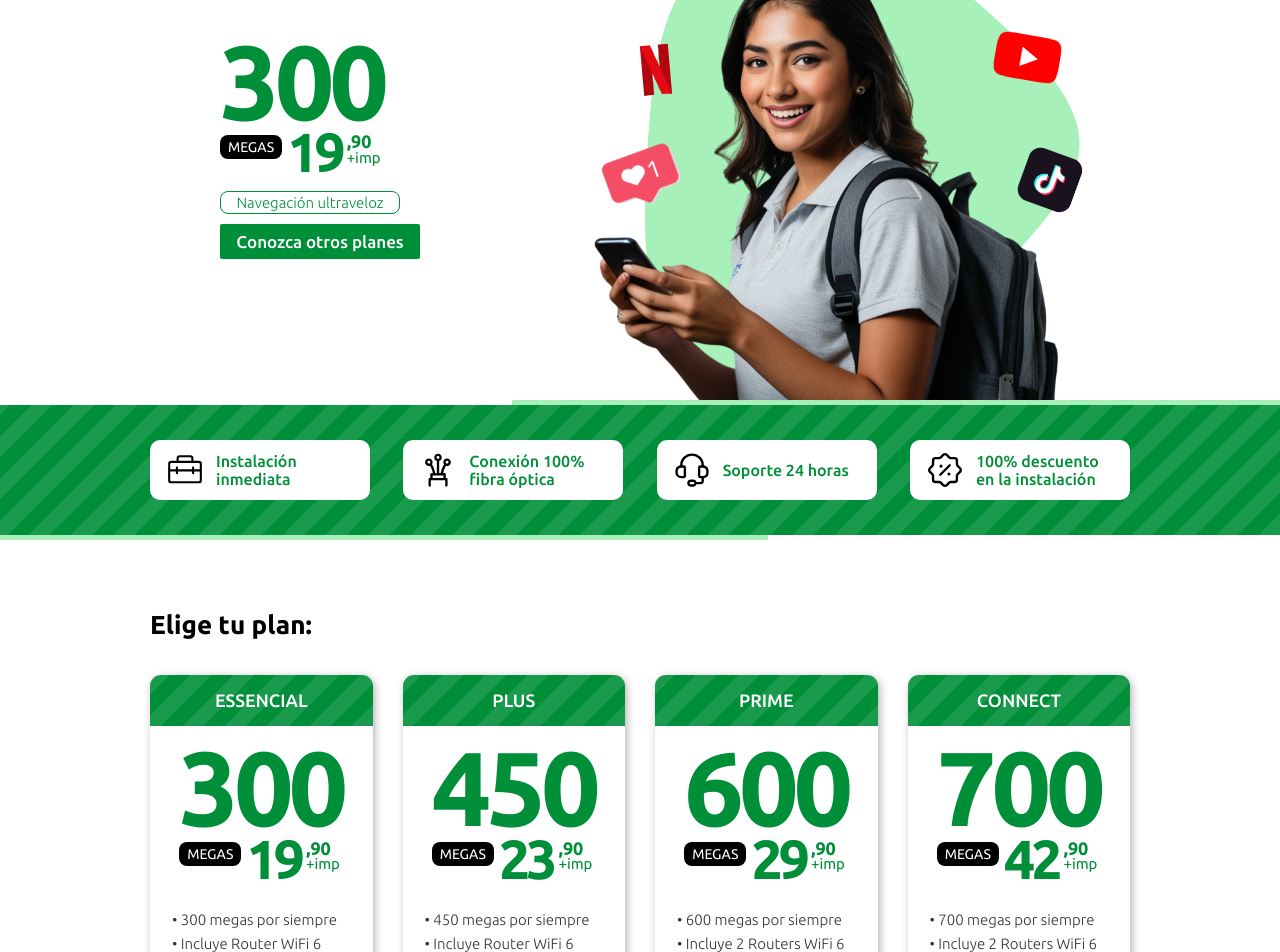
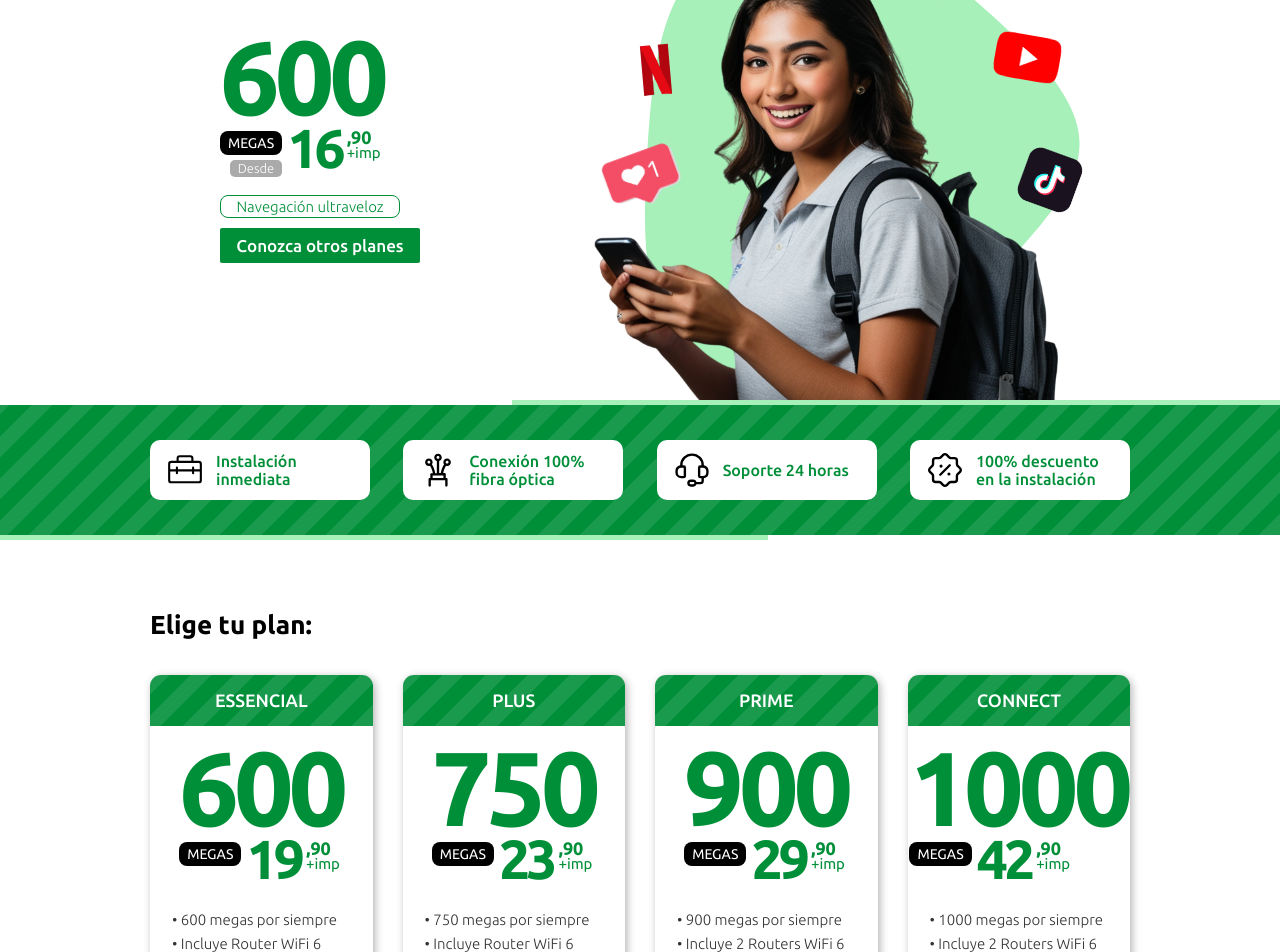
Before and after one commit to paasmal/bambu, a Next.js app: page / in a window 1280 px wide. Shown: the part 160-1112 px from the top of the page. Built offline with nearby package versions, Linux system fonts and the light colour scheme; no server answers.

Commit message:
version 0.4.16

```diff
--- a/componentes/Hero.js
+++ b/componentes/Hero.js
@@ -17,8 +17,8 @@ export default function Hero({ onScrollPlanes }){
             </div>
             <div className='plan'>
                 <PlanViewer
-                    ancho='300'
-                    precio={[19, 90]}
+                    ancho='600'
+                    precio={[16, 90]}
                     main
                 />
                 <p className='veloz'>Navegación ultraveloz</p>
--- a/componentes/PlanViewer.js
+++ b/componentes/PlanViewer.js
@@ -3,12 +3,16 @@ export default function PlanViewer({ ancho, precio, main }){
         <article>
             <p className='band'>{ancho}</p>
             <div className='cont-price'>
-                <p className='pm'>MEGAS</p>
+                <div className='dis'>
+                    <p className='pm'>MEGAS</p>
+                    {main && <p className='desde'>Desde</p>}
+                </div>
                 <div className='price'>
                     <p className='high'>{precio[0]}</p>
                     <div>
                         <p className='ctvs'>,{precio[1]}</p>
                         <p className='imp'>+imp</p>
+
                     </div>
                 </div>
             </div>
@@ -26,6 +30,12 @@ export default function PlanViewer({ ancho, precio, main }){
                     margin-top: 15px;
                     display: flex;
                     align-items: flex-start;
+                }
+
+                .dis{
+                    display: flex;
+                    flex-direction: column;
+                    align-items: flex-end;
                 }
 
                 .pm{
@@ -60,6 +70,16 @@ export default function PlanViewer({ ancho, precio, main }){
                 .imp{
                     margin-left: 5px;
                     font-size: ${main ? '16px' : '15px'};
+                }
+
+                .desde{
+                    margin-top: 5px;
+                    background: #AAA;
+                    padding: 1px 8px 2px 8px;
+                    color: white;
+                    font-size: 13px;
+                    font-weight: 200;
+                    border-radius: 5px;
                 }
 
                 @media screen and (max-width: 640px){
--- a/componentes/PlanesList.js
+++ b/componentes/PlanesList.js
@@ -8,14 +8,15 @@ export default function PlanesList(){
                 <div className='desing'>
                     <div className='plan'>
                         <PlanViewer
-                            ancho='300'
+                            ancho='600'
                             precio={[19, 90]}
                         />
                     </div>
                     <div className='detalles'>
-                        <p>• 300 megas por siempre</p>
+                        <p>• 600 megas por siempre</p>
                         <p>• Incluye Router WiFi 6</p>
                         <p>• Hasta 100% descuento en la instalación</p>
+                        <p>• Escoge tu promoción</p>
                     </div>
                 </div>
             </article>
@@ -24,12 +25,12 @@ export default function PlanesList(){
                 <div className='desing'>
                     <div className='plan'>
                         <PlanViewer
-                            ancho='450'
+                            ancho='750'
                             precio={[23, 90]}
                         />
                     </div>
                     <div className='detalles'>
-                        <p>• 450 megas por siempre</p>
+                        <p>• 750 megas por siempre</p>
                         <p>• Incluye Router WiFi 6</p>
                         <p>• Hasta 100% descuento en la instalación</p>
                         <p>• Escoge tu promoción</p>
@@ -41,12 +42,12 @@ export default function PlanesList(){
                 <div className='desing'>
                     <div className='plan'>
                         <PlanViewer
-                            ancho='600'
+                            ancho='900'
                             precio={[29, 90]}
                         />
                     </div>
                     <div className='detalles'>
-                        <p>• 600 megas por siempre</p>
+                        <p>• 900 megas por siempre</p>
                         <p>• Incluye 2 Routers WiFi 6</p>
                         <p>• Hasta 100% descuento en la instalación</p>
                         <p>• Escoge tu promoción</p>
@@ -58,12 +59,12 @@ export default function PlanesList(){
                 <div className='desing'>
                     <div className='plan'>
                         <PlanViewer
-                            ancho='700'
+                            ancho='1000'
                             precio={[42, 90]}
                         />
                     </div>
                     <div className='detalles'>
-                        <p >• 700 megas por siempre</p>
+                        <p >• 1000 megas por siempre</p>
                         <p>• Incluye 2 Routers WiFi 6</p>
                         <p>• Hasta 100% descuento en la instalación</p>
                         <p>• Escoge tu promoción</p>
--- a/pages/index.js
+++ b/pages/index.js
@@ -56,7 +56,7 @@ export default function Home() {
         <Footer reference={footerRef} />
         <div className='cont-gonet'>
           <div className='gonet'>
-            <img src='/portada-gonet.png' />
+            <img src='/portada-gonet1.png' />
             <div className='clo' onClick={() => setGonet(false)}>
               <p>X</p>
             </div>
```
Also changed, not shown: public/portada-gonet1.png (added), public/portada-gonet1.webp (added).
